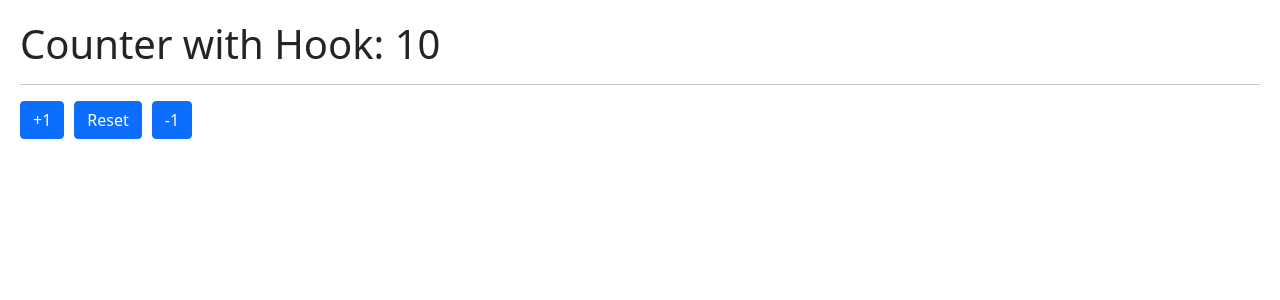
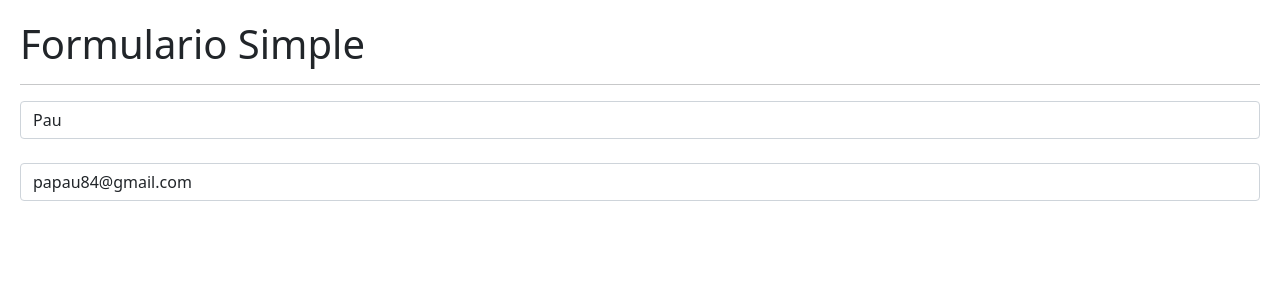
Before and after one commit to Oen844/hook-react-app, a React (Vite) app: page / in a window 1280 px wide. Shown: the top 300 px of the page. Built offline with nearby package versions, Linux system fonts and the light colour scheme.

Commit message:
useEffect

```diff
--- /dev/null
+++ b/src/02-useEffect/SimpleForm.jsx
@@ -0,0 +1,50 @@
+import { useEffect, useState } from "react"
+
+
+export default function SimpleForm() {
+
+    const [formState, setFormState] = useState({
+        username: 'Pau',
+        email: 'papau84@gmail.com'
+    });
+
+    const { username, email } = formState;
+
+    const onInputChange = ({ target }) => {
+        const { name, value } = target;
+        setFormState({
+            ...formState,
+            [name]: value
+        })
+    }
+
+    useEffect( () => {
+        console.log('Se uso useEffect')
+    });
+
+    return (
+
+        <>
+            <h1>Formulario Simple</h1>
+            <hr />
+
+            <input
+                type="text"
+                className="form-control"
+                placeholder="Username"
+                name="username"
+                value={username}
+                onChange={onInputChange}
+            />
+
+            <input
+                type="email"
+                className="form-control mt-4"
+                placeholder="papau84@gmail.com"
+                name="email"
+                value={email}
+                onChange={onInputChange}
+            />
+        </>
+    )
+}
--- a/src/main.jsx
+++ b/src/main.jsx
@@ -2,6 +2,7 @@
 import ReactDOM from 'react-dom/client'
 import CounterApp from './01-useState/CounterApp'
 import CounterWithCounterHook from './01-useState/CounterWithCounterHook'
+import SimpleForm from './02-useEffect/SimpleForm'
 import { HooksApp } from './HooksApp'
 
 import './index.css'
@@ -10,6 +11,7 @@
   <React.StrictMode>
     {/* <HooksApp /> */}
     {/* <CounterApp/> */}
-    <CounterWithCounterHook/>
+    {/* <CounterWithCounterHook/> */}
+    <SimpleForm/>
   </React.StrictMode>
 )
```
